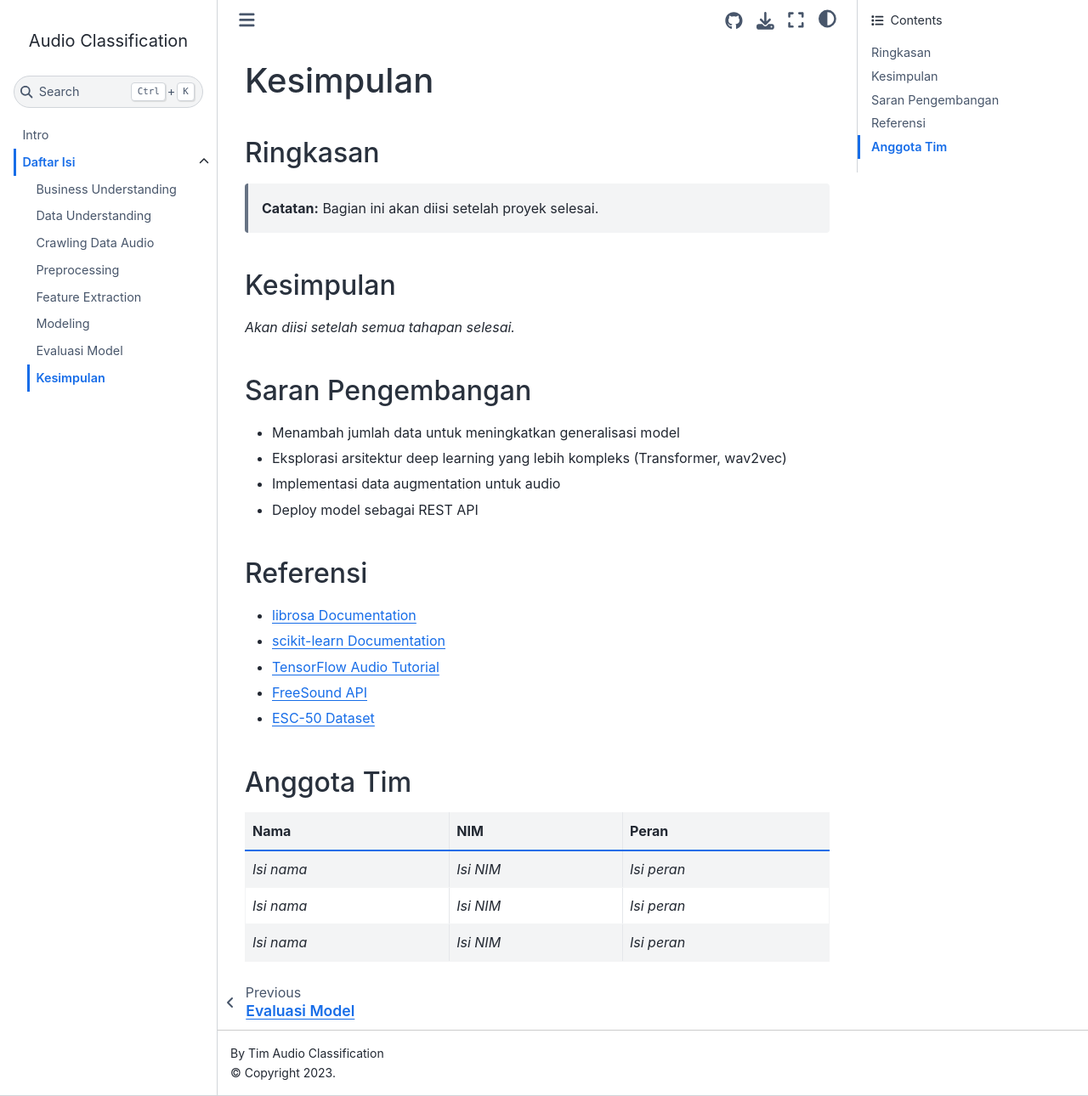
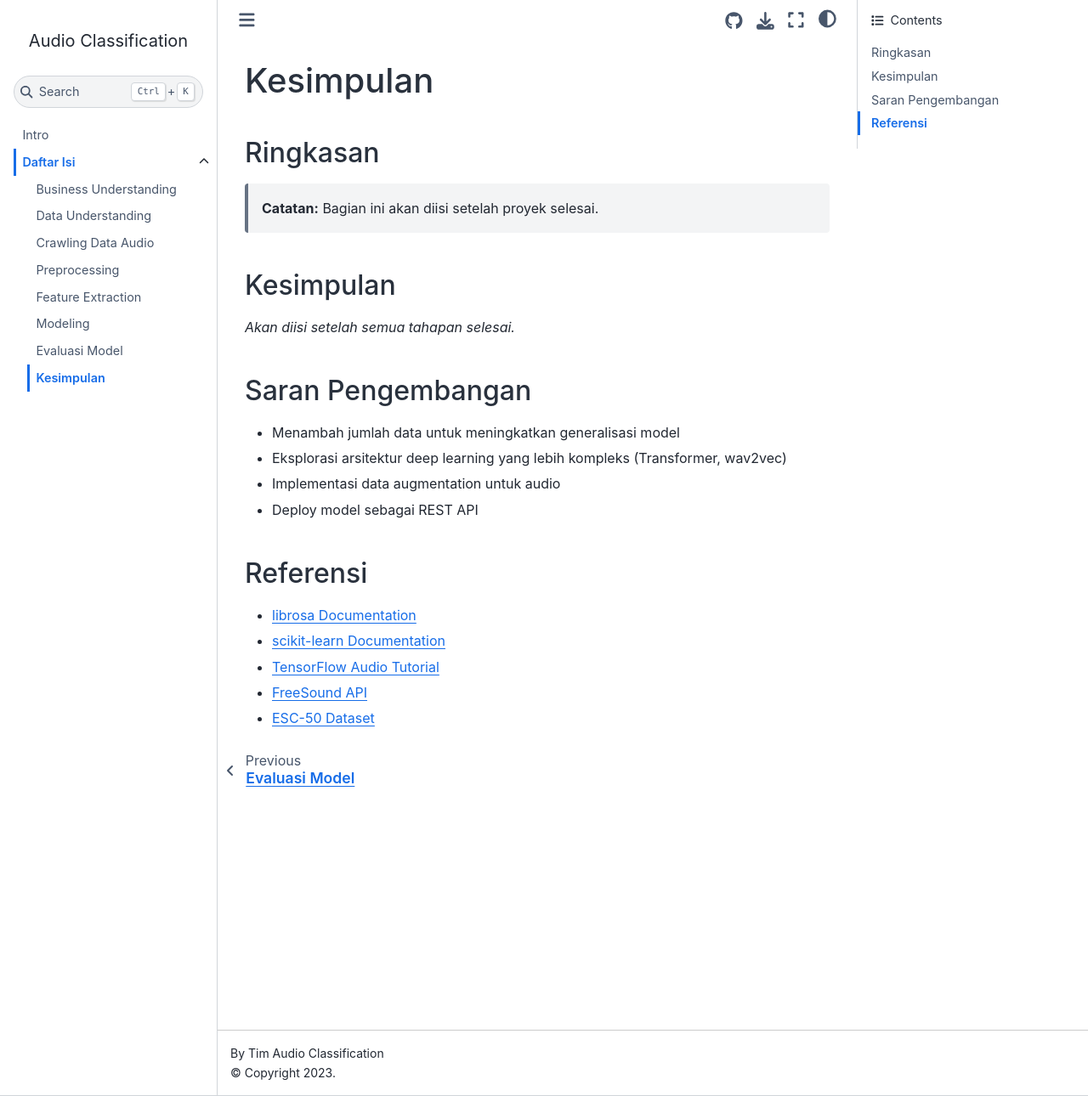
Before and after one commit to AinurRaftuzzaki/Audio-Classification, a Jupyter Book: the page built from md/conclusion.md, in a window 1280 px wide and 1290 px high. Shown: the whole window at 85% size. Built offline with Jupyter Book 1.0.4 settings and Sphinx 7.4.7 and the Sphinx Book theme 1.1.4, drawn with Linux system fonts in a browser that asks for light colours.

```diff
--- a/md/conclusion.md
+++ b/md/conclusion.md
@@ -22,11 +22,3 @@
 - [TensorFlow Audio Tutorial](https://www.tensorflow.org/tutorials/audio/simple_audio)
 - [FreeSound API](https://freesound.org/docs/api/)
 - [ESC-50 Dataset](https://github.com/karolpiczak/ESC-50)
-
-## Anggota Tim
-
-| Nama | NIM | Peran |
-|------|-----|-------|
-| *Isi nama* | *Isi NIM* | *Isi peran* |
-| *Isi nama* | *Isi NIM* | *Isi peran* |
-| *Isi nama* | *Isi NIM* | *Isi peran* |
```
Also changed, not shown: images/README.md (+8 -0 lines).
